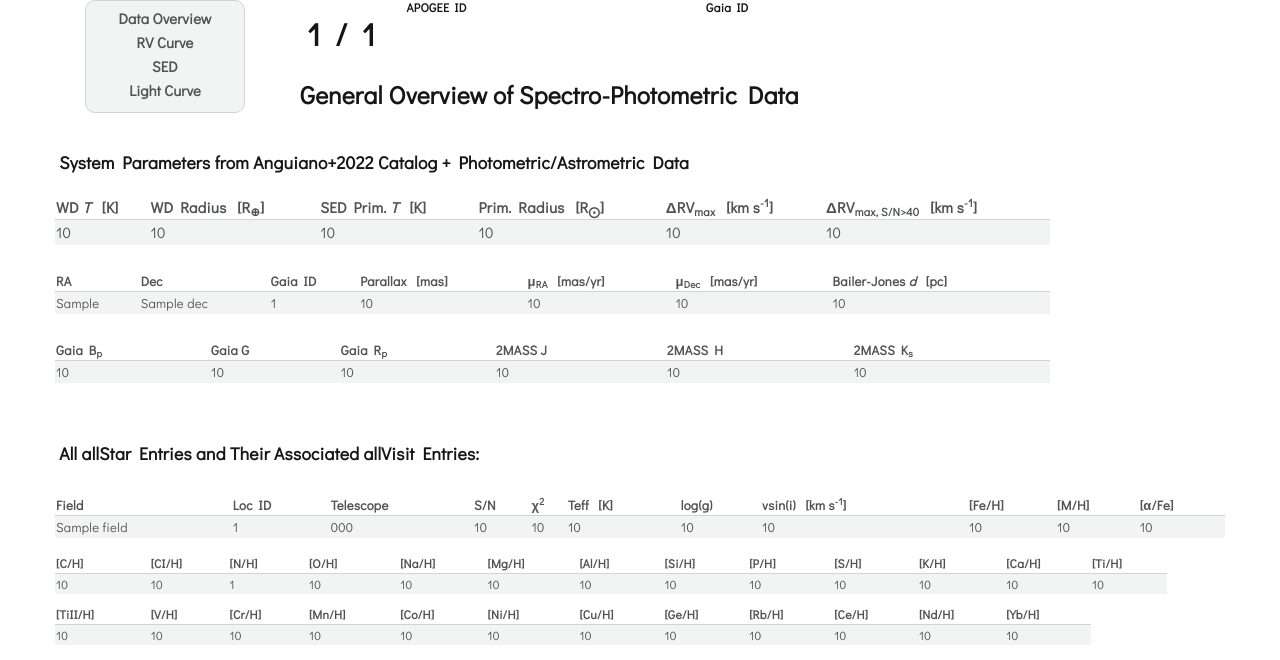
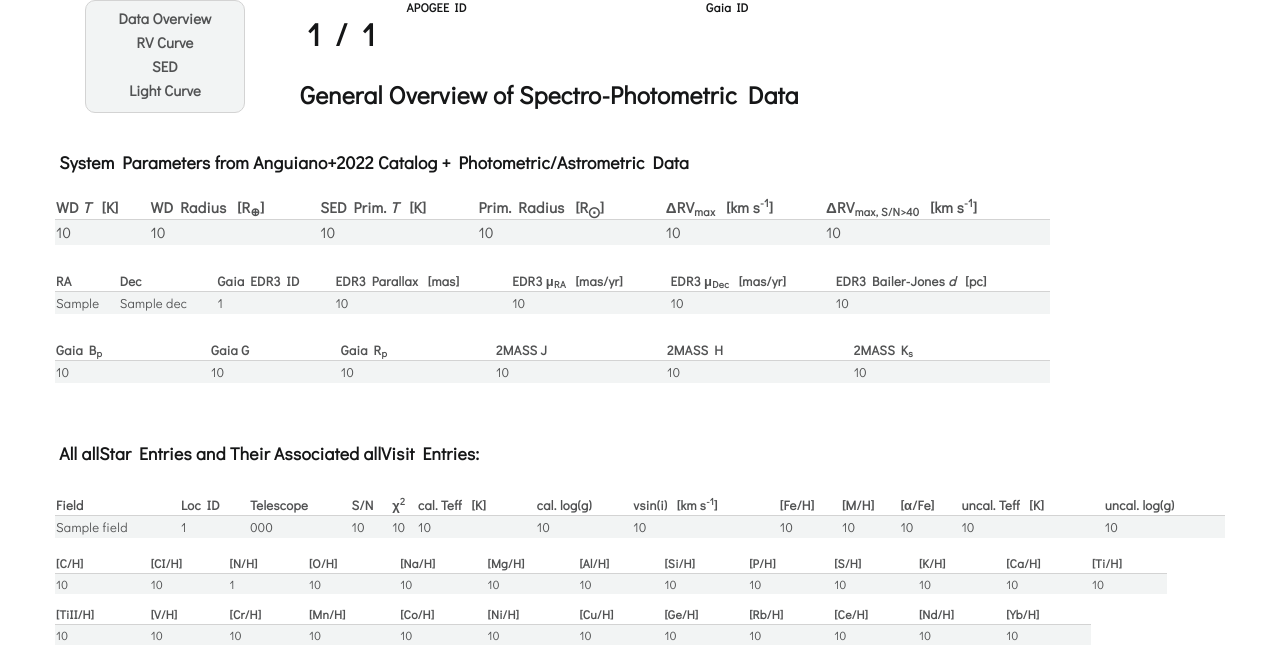
Before and after one commit to cmazzdaher/aggc-web, a Django app: template wdbinsite/wdbinsite/templates/datatable/summary.html in a window 1280 px wide. Shown: the part 71-731 px from the top of the page. Run offline with Django 4.2, Linux system fonts and the light colour scheme; the template is opened without the code that fills it: most values are stand-ins (such as "Sample title", 1, 10 or a date in 2020); some libraries are stand-ins or nearby versions.

Commit message:
Update column names based on new web files, add Jupyter notebook without file paths for reproducibility

```diff
--- a/wdbinsite/wdbinsite/templates/datatable/summary.html
+++ b/wdbinsite/wdbinsite/templates/datatable/summary.html
@@ -49,21 +49,21 @@
 		  <tr class="prespace">
   	        <th>RA</th>
   	        <th>Dec</th>
-  			<th>Gaia ID</th>
-  		    <th>Parallax   [mas]</th>
-            <th>&mu;<sub>RA</sub>   [mas/yr]</th>
-  		    <th>&mu;<sub>Dec</sub>   [mas/yr]</th>
-  		    <th>Bailer-Jones <i>d</i>   [pc]</th>
+  			<th>Gaia EDR3 ID</th>
+  		    <th>EDR3 Parallax   [mas]</th>
+            <th>EDR3 &mu;<sub>RA</sub>   [mas/yr]</th>
+  		    <th>EDR3 &mu;<sub>Dec</sub>   [mas/yr]</th>
+  		    <th>EDR3 Bailer-Jones <i>d</i>   [pc]</th>
 		  </tr>
 
 	      <tr>
 			<td>{{allStar.0.RA}}</td>
 			<td>{{allStar.0.Dec}}</td>
-			<td>{{allStar.0.Gaia_ID}}</td>
-			<td>{{allStar.0.Gaia_para|floatformat:"-2"}}</td>
-			<td>{{allStar.0.Gaia_pmra|floatformat:"-2"}}</td>
-			<td>{{allStar.0.Gaia_pmdec|floatformat:"-2"}}</td>
-			<td>{{allStar.0.Gaia_BJd|floatformat:"-1"}}</td>
+			<td>{{allStar.0.Gaia_EDR3_ID}}</td>
+			<td>{{allStar.0.Gaia_EDR3_para|floatformat:"-2"}}</td>
+			<td>{{allStar.0.Gaia_EDR3_pmra|floatformat:"-2"}}</td>
+			<td>{{allStar.0.Gaia_EDR3_pmdec|floatformat:"-2"}}</td>
+			<td>{{allStar.0.Gaia_EDR3_BJd|floatformat:"-1"}}</td>
 		  </tr>
 
 		</tbody>
@@ -84,9 +84,9 @@
           </tr>
 
 	      <tr>
-		    <td>{{allStar.0.Gaia_bp|floatformat:"-2"}}</td>
-			<td>{{allStar.0.Gaia_G|floatformat:"-2"}}</td>
-			<td>{{allStar.0.Gaia_rp|floatformat:"-2"}}</td>
+		    <td>{{allStar.0.Gaia_EDR3_bp|floatformat:"-2"}}</td>
+			<td>{{allStar.0.Gaia_EDR3_G|floatformat:"-2"}}</td>
+			<td>{{allStar.0.Gaia_EDR3_rp|floatformat:"-2"}}</td>
 			<td>{{allStar.0.J|floatformat:"-2"}}</td>
 			<td>{{allStar.0.H|floatformat:"-2"}}</td>
 			<td>{{allStar.0.K|floatformat:"-2"}}</td>
@@ -106,12 +106,14 @@
               <th>Telescope</th>
 		      <th>S/N</th>
 		      <th>&chi;<sup>2</sup></th>
-			  <th>Teff   [K]</th>
-			  <th>log(g)</th>
+			  <th>cal. Teff   [K]</th>
+			  <th>cal. log(g)</th>
 	          <th>vsin(i)   [km s<sup>-1</sup>]</th>
 			  <th>[Fe/H]</th>
 			  <th>[M/H]</th>
 			  <th>[&alpha;/Fe]</th>
+			  <th>uncal. Teff   [K]</th>
+			  <th>uncal. log(g)</th>
   	        </tr>
 		    <tr>
 			  <td>{{i.field}}</td>
@@ -119,12 +121,14 @@
 			  <td>{{i.telescope}}</td>
 			  <td>{{i.SNR|floatformat:"0"}}</td>
 			  <td>{{i.chi2|floatformat:"-1"}}</td>
-		      <td>{{i.Teff|floatformat:"0g"}}</td>
-			  <td>{{i.logg|floatformat:"-2"}}</td>
+		      <td>{{i.Teff_cal|floatformat:"0g"}}</td>
+			  <td>{{i.logg_cal|floatformat:"-2"}}</td>
 			  <td>{{i.vsini|floatformat:"-1"}}</td>
 			  <td>{{i.Fe_H|floatformat:"-2"}}</td>
 			  <td>{{i.M_H|floatformat:"-2"}}</td>
 			  <td>{{i.alpha_Fe|floatformat:"-2"}}</td>
+		      <td>{{i.Teff_uncal|floatformat:"0g"}}</td>
+			  <td>{{i.logg_uncal|floatformat:"-2"}}</td>
 			</tr>
 
 		  </tbody>
```
